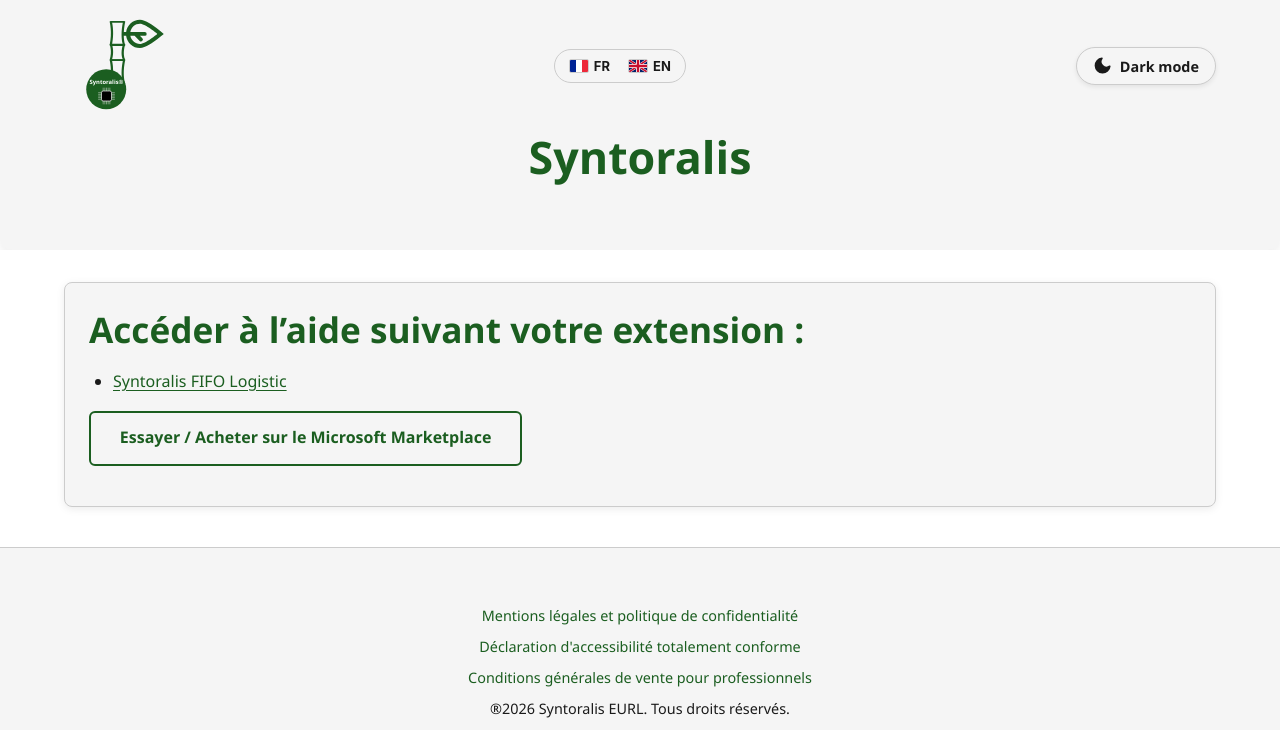
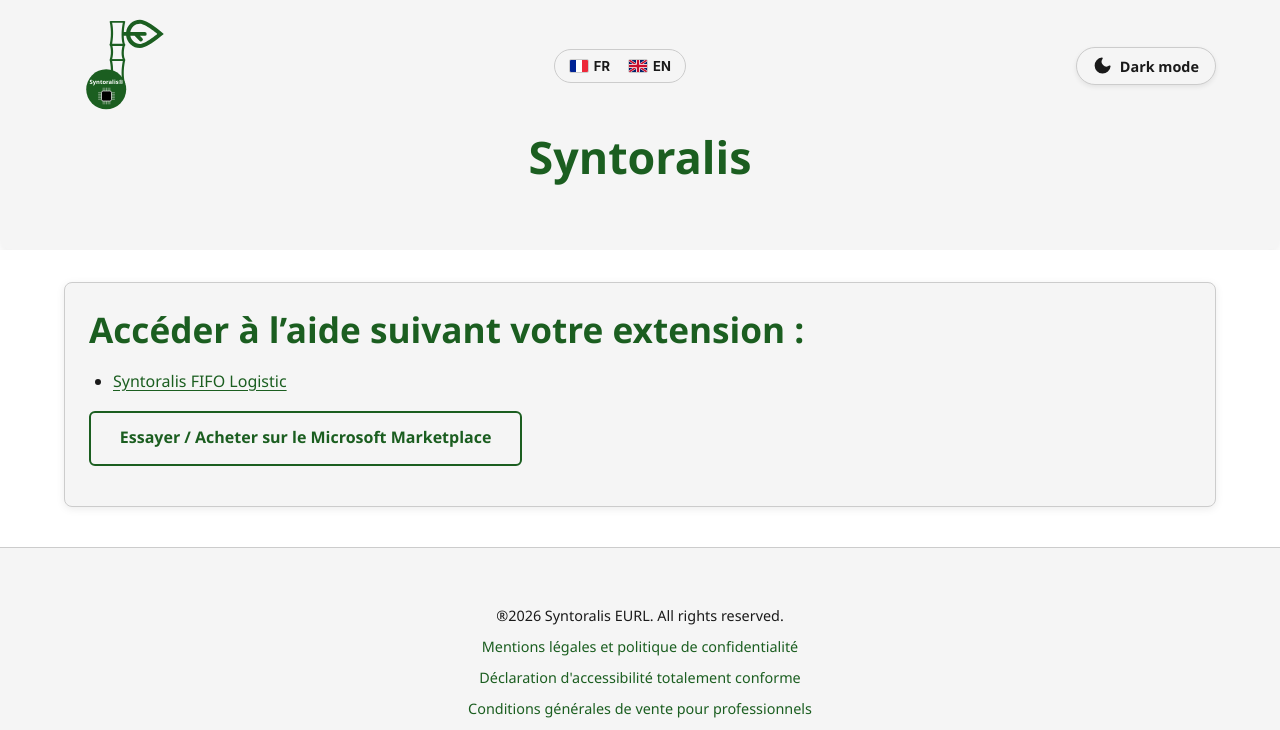
Before and after one commit to Syntoralis/BCApps, a Jekyll site: the page built from docs/index.md, in a window 1280 px wide. Shown: the top 730 px of the page. Built offline with Jekyll 4.4.1, drawn with Linux system fonts in a browser that asks for light colours; some of the changed text lies outside the part shown.

Commit message:
fix(docs): adjust text decoration for cookie settings button and reposition copyright notice

```diff
--- a/docs/_layouts/default.html
+++ b/docs/_layouts/default.html
@@ -283,9 +283,9 @@
     <p>
       <a href="https://syntoralis.eu/index-en.html?#cgv-b2b" target="_blank" rel="noopener noreferrer" class="cgvb2b-toggle-link" aria-label="General terms and conditions of sale for professionals (new window)">General Terms and Conditions of Sale for Professionals</a>
     </p>
+    <p><button type="button" onclick="if(window.openCookieSettings)window.openCookieSettings();" style="background:none;border:none;color:var(--accent-color);cursor:pointer;text-decoration:none;padding:0;">Cookie settings</button></p>
+    {% else %}
     <p>®2026 Syntoralis EURL. All rights reserved.</p>
-    <p><button type="button" onclick="if(window.openCookieSettings)window.openCookieSettings();" style="background:none;border:none;color:var(--accent-color);cursor:pointer;text-decoration:underline;padding:0;">Cookie settings</button></p>
-    {% else %}
     <p>
       <a href="https://syntoralis.eu/index.html?#mentions-legales" target="_blank" rel="noopener noreferrer" class="legal-toggle-link" aria-label="Mentions légales et politique de confidentialité (nouvelle fenêtre)">Mentions légales et politique de confidentialité</a>
     </p>
@@ -295,9 +295,9 @@
     <p>
       <a href="https://syntoralis.eu/index.html?#cgv-b2b" target="_blank" rel="noopener noreferrer" class="cgvb2b-toggle-link" aria-label="Conditions générales de vente pour professionnels (nouvelle fenêtre)">Conditions générales de vente pour professionnels</a>
     </p>
+    <p><button type="button" onclick="if(window.openCookieSettings)window.openCookieSettings();" style="background:none;border:none;color:var(--accent-color);cursor:pointer;text-decoration:none;padding:0;">Paramètres cookies</button></p>
+    {% endif %}
     <p>®2026 Syntoralis EURL. Tous droits réservés.</p>
-    <p><button type="button" onclick="if(window.openCookieSettings)window.openCookieSettings();" style="background:none;border:none;color:var(--accent-color);cursor:pointer;text-decoration:underline;padding:0;">Paramètres cookies</button></p>
-    {% endif %}
     <div style="display: flex; flex-wrap: wrap; justify-content: center; align-items: center; width: 100%; max-width: 800px; margin: 1rem auto 0; gap: 1rem;">
       <div style="flex: 1 1 150px; text-align: center; max-width: 200px;">
         <a href="https://www.thegreenwebfoundation.org/green-web-check/?url=https%3A%2F%2Fsyntoralis.eu%2F" target="_blank" rel="noopener noreferrer" aria-label="Green Hosting foundation (new window)">
```
